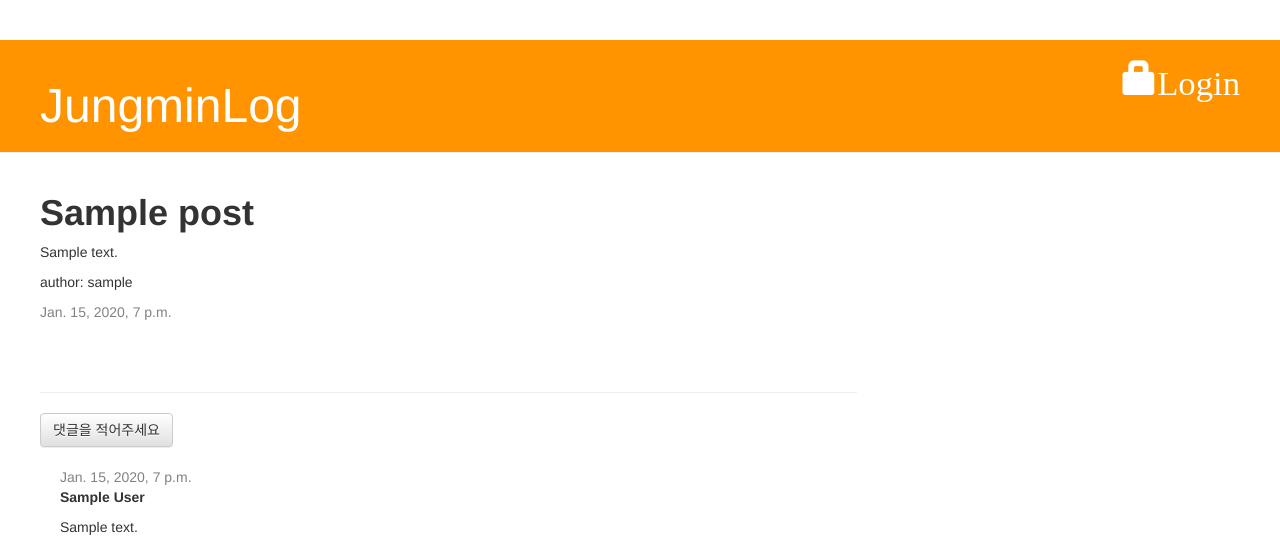
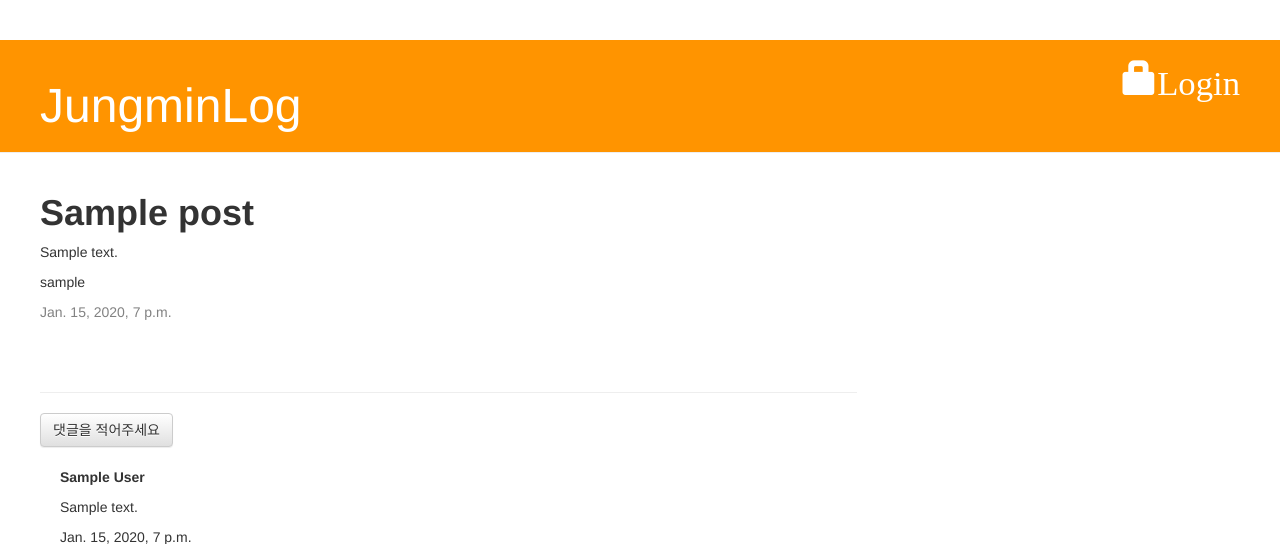
Before and after one commit to jungmin86/django-blog, a Django app: page /post/1/ in a window 1280 px wide. Shown: the top 544 px of the page. Run offline with Django 5.2, Linux system fonts and the light colour scheme; tables that the repository leaves empty hold one stand-in row (values such as "Sample post"); some libraries are stand-ins or nearby versions.

Commit message:
formatting

```diff
--- a/blog/templates/blog/post_detail.html
+++ b/blog/templates/blog/post_detail.html
@@ -8,7 +8,7 @@
         {% endif %}
         <h1>{{ post.title }}</h1>
         <p>{{ post.text|linebreaksbr }}</p>
-        <p>author: {{ post.author }}</p>
+        <p>{{ post.author }}</p>
 
         {% if post.published_date %}
             <div class="date">
@@ -24,15 +24,17 @@
 {% for comment in post.comments.all %}
     {% if user.is_authenticated or comment.approved_comment %}
     <div class="comment">
-        <div class="date">
-            {% if not comment.approved_comment %}
-                <a class="btn btn-default" href="{% url 'comment_remove' id=comment.id %}"><span class="glyphicon glyphicon-remove"></span></a>
-                <a class="btn btn-default" href="{% url 'comment_approve' id=comment.id %}"><span class="glyphicon glyphicon-ok"></span></a>
-            {% endif %}
+
+        {% if not comment.approved_comment %}
+            <a class="btn btn-default" href="{% url 'comment_remove' id=comment.id %}"><span class="glyphicon glyphicon-remove"></span></a>
+            <a class="btn btn-default" href="{% url 'comment_approve' id=comment.id %}"><span class="glyphicon glyphicon-ok"></span></a>
+        {% endif %}
+
+        <strong>{{ comment.author }}</strong>
+        <p>{{ comment.text|linebreaks }}</p>
+        <div class="date"></div>
             {{ comment.created_date }}
         </div>
-        <strong>{{ comment.author }}</strong>
-        <p>{{ comment.text|linebreaks }}</p>
     </div>
     {% endif %}
 {% empty %}
--- a/blog/templates/blog/post_draft_list.html
+++ b/blog/templates/blog/post_draft_list.html
@@ -5,7 +5,7 @@
         <div class="post">
             <h1><a href="{% url 'post_detail' id=post.id %}">{{ post.title }}</a></h1>
             <p>{{ post.text|truncatechars:200 }}</p>
-            <p>author: {{ post.author }}</p>
+            <p>{{ post.author }}</p>
             <p class="date">created: {{ post.created_date|date:'d-m-Y' }}</p>
         </div>
     {% endfor %}
--- a/blog/templates/blog/post_list.html
+++ b/blog/templates/blog/post_list.html
@@ -5,7 +5,7 @@
         <div class="post">
             <h1><a href="{% url 'post_detail' id=post.id %}">{{ post.title }}</a></h1>
             <p>{{ post.text|linebreaksbr }}</p>
-            <p>author: {{ post.author }}</p>
+            <p>{{ post.author }}</p>
             <div class="date">
                 <p>published: {{ post.published_date }}</p>
             </div>
```
